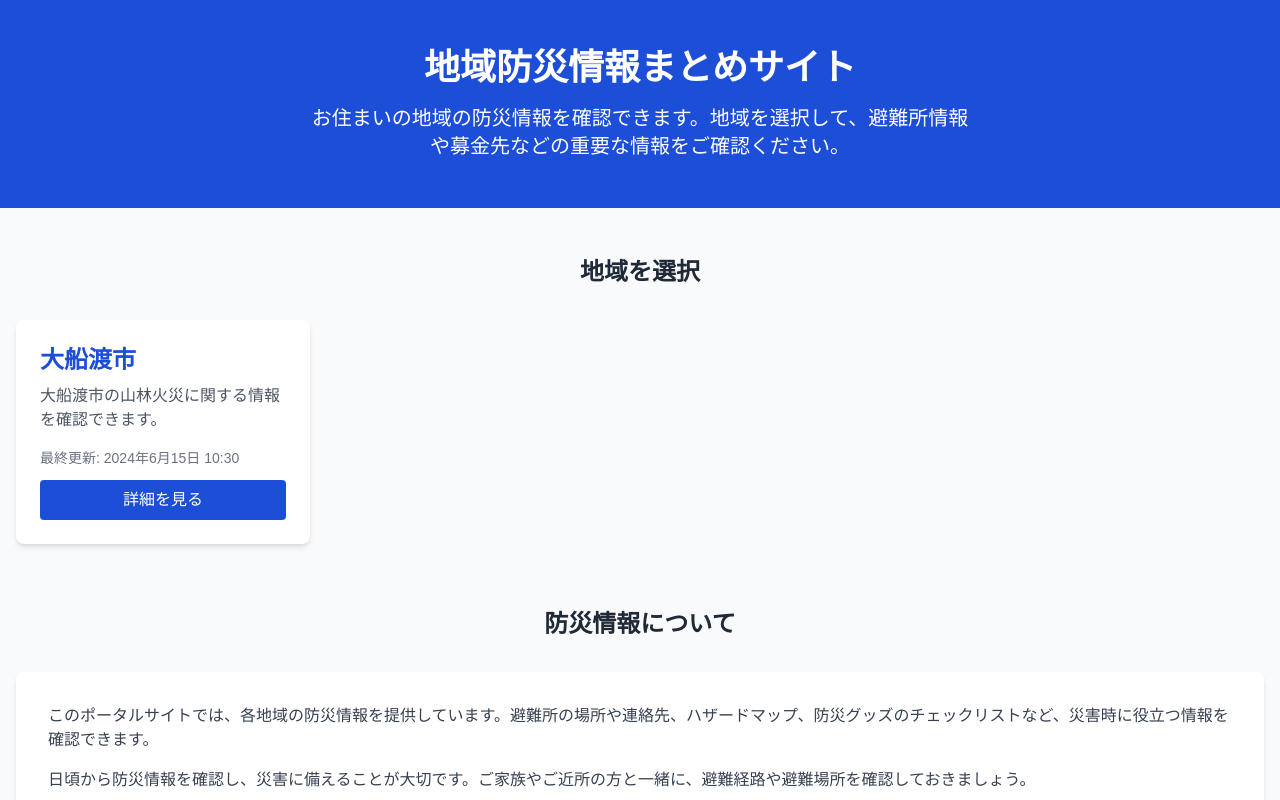
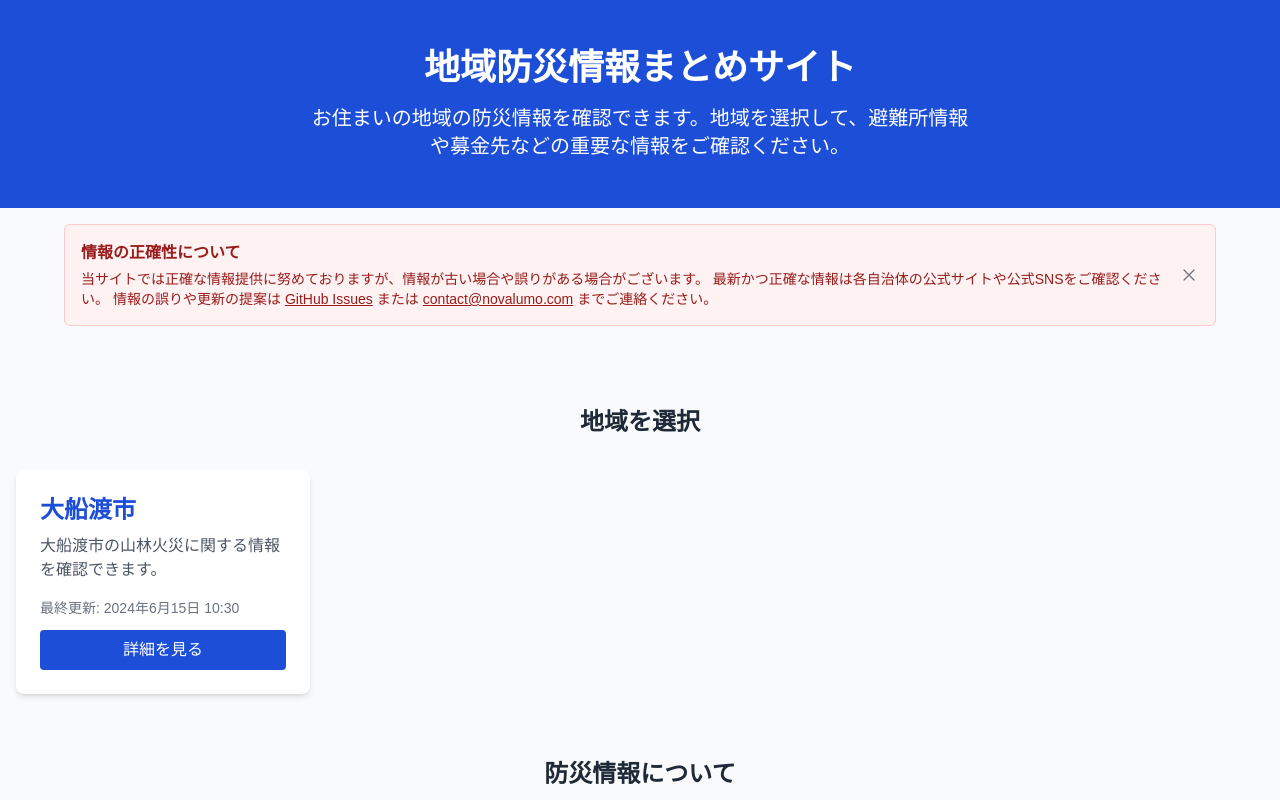
Before and after one commit to novalumo/disaster-prevention-info, a Next.js app: page / in a window 1280 px wide. Shown: the top 800 px of the page. Built offline with nearby package versions, Linux system fonts and the light colour scheme.

Commit message:
Add ContactAlert component for site information accuracy disclaimer

```diff
--- a/src/app/ofunato/page.tsx
+++ b/src/app/ofunato/page.tsx
@@ -4,6 +4,7 @@ import ShelterInfoCard from '@/app/ofunato/ShelterInfoCard';
 import DonationInfoCard from '@/app/ofunato/DonationInfoCard';
 import Heading from '@/components/ui/Heading';
 import Footer from '@/components/Footer';
+import ContactAlert from '@/components/ContactAlert';
 
 export default function OfunatoPage() {
   return (
@@ -13,6 +14,9 @@ export default function OfunatoPage() {
         description="大船渡市の山林火災に関する情報をまとめています。"
         lastUpdated="2025-02-28"
       />
+      <div className="container mx-auto px-4 py-4">
+        <ContactAlert />
+      </div>
       <main className="container mx-auto px-4 py-8">
         <section className="grid grid-cols-1 gap-6">
           <EmergencyInfoCard />
--- a/src/app/page.tsx
+++ b/src/app/page.tsx
@@ -2,11 +2,15 @@ import React from 'react';
 import HomeHeader from '@/app/HomeHeader';
 import HomeContent from '@/app/HomeContent';
 import Footer from '@/components/Footer';
+import ContactAlert from '@/components/ContactAlert';
 
 export default function Home() {
   return (
     <div className="min-h-screen bg-gray-50">
       <HomeHeader />
+      <div className="container mx-auto px-4 py-4">
+        <ContactAlert />
+      </div>
       <HomeContent />
       <Footer />
     </div>
--- /dev/null
+++ b/src/components/ContactAlert.tsx
@@ -0,0 +1,35 @@
+import Alert from './ui/Alert';
+import Link from 'next/link';
+
+export default function ContactAlert() {
+  return (
+    <Alert
+      title="情報の正確性について"
+      variant="error"
+      dismissible={true}
+      className="mx-auto max-w-6xl"
+    >
+      <p className="text-sm">
+        当サイトでは正確な情報提供に努めておりますが、情報が古い場合や誤りがある場合がございます。
+        最新かつ正確な情報は各自治体の公式サイトや公式SNSをご確認ください。
+        情報の誤りや更新の提案は
+        <Link
+          href="https://github.com/novalumo/disaster-prevention-info/issues"
+          target="_blank"
+          rel="noopener noreferrer"
+          className="underline font-medium hover:text-blue-600 mx-1"
+        >
+          GitHub Issues
+        </Link>
+        または
+        <a
+          href="mailto:contact@novalumo.com"
+          className="underline font-medium hover:text-blue-600 mx-1"
+        >
+          contact@novalumo.com
+        </a>
+        までご連絡ください。
+      </p>
+    </Alert>
+  );
+}
--- /dev/null
+++ b/src/components/ui/Alert.tsx
@@ -0,0 +1,54 @@
+'use client';
+import { useState, type ReactNode } from 'react';
+import { XMarkIcon } from '@heroicons/react/24/outline';
+
+type AlertVariant = 'info' | 'warning' | 'error' | 'success';
+
+type AlertProps = {
+  title?: string;
+  children: ReactNode;
+  variant?: AlertVariant;
+  dismissible?: boolean;
+  className?: string;
+};
+
+const variantStyles = {
+  info: 'bg-blue-50 border-blue-200 text-blue-800',
+  warning: 'bg-yellow-50 border-yellow-200 text-yellow-800',
+  error: 'bg-red-50 border-red-200 text-red-800',
+  success: 'bg-green-50 border-green-200 text-green-800',
+};
+
+export default function Alert({
+  title,
+  children,
+  variant = 'info',
+  dismissible = false,
+  className = '',
+}: AlertProps) {
+  const [isVisible, setIsVisible] = useState(true);
+
+  if (!isVisible) return null;
+
+  return (
+    <div
+      className={`border rounded-md p-4 mb-4 ${variantStyles[variant]} ${className}`}
+      role="alert"
+    >
+      {title && <h3 className="font-semibold mb-1">{title}</h3>}
+      <div className="flex items-start">
+        <div className="flex-grow">{children}</div>
+        {dismissible && (
+          <button
+            type="button"
+            className="ml-3 -mt-1 text-gray-500 hover:text-gray-700 focus:outline-none"
+            onClick={() => setIsVisible(false)}
+            aria-label="閉じる"
+          >
+            <XMarkIcon className="h-5 w-5" />
+          </button>
+        )}
+      </div>
+    </div>
+  );
+}
```
